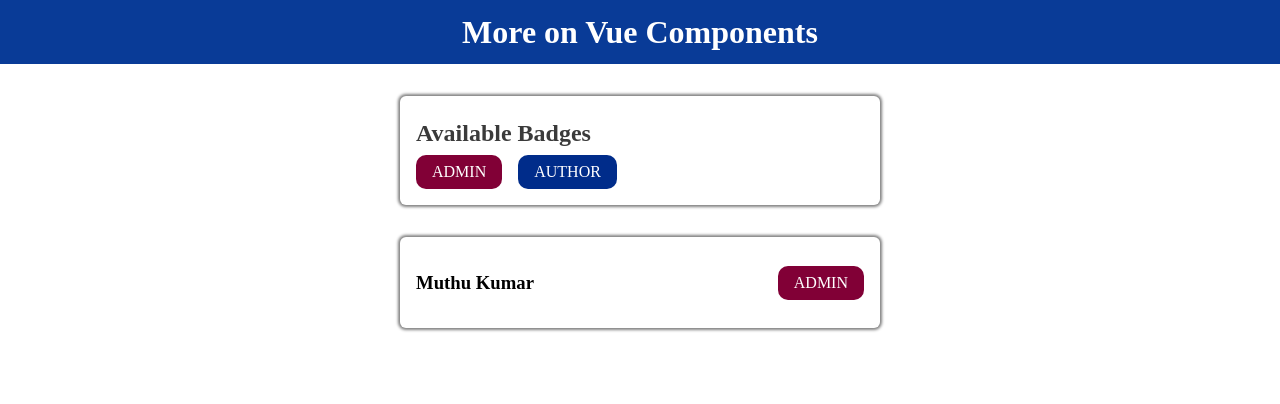
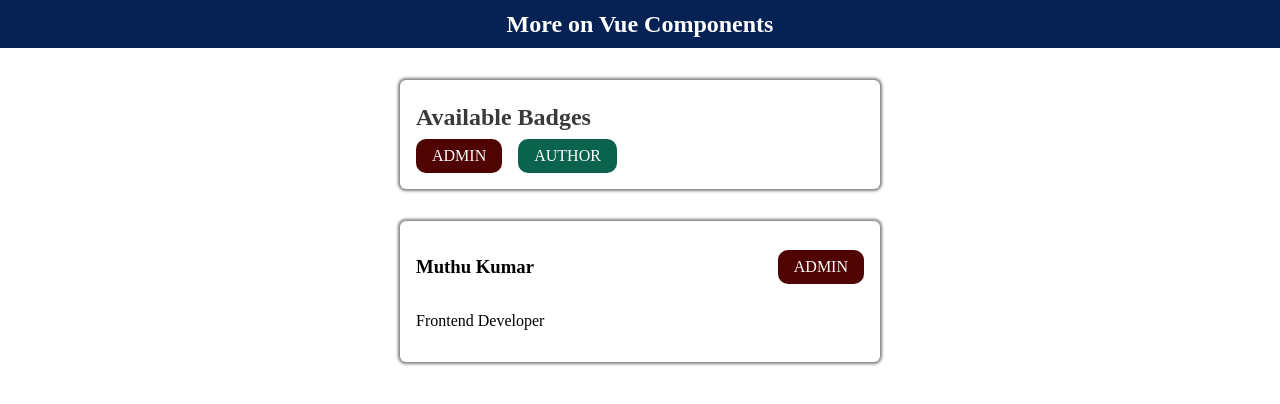
Before and after one commit to mk-tdev/Vue, a Vue app in the folder more-into-components/: page / in a window 1280 px wide. Shown: the top 404 px of the page. Built offline with nearby package versions, Linux system fonts and the light colour scheme.

Commit message:
=more-into-components

```diff
--- a/more-into-components/src/App.vue
+++ b/more-into-components/src/App.vue
@@ -1,20 +1,29 @@
 <template>
   <div>
-    <the-header></the-header>
-    <badge-list></badge-list>
+    <TheHeader />
 
-    <user-info
+    <BadgeList />
+
+    <UserInfo
       :full-name="activeUser.name"
       :role="activeUser.role"
       :info-text="activeUser.description"
-    >
-    </user-info>
+    ></UserInfo>
   </div>
 </template>
 
 <script>
+import TheHeader from "./components/Header.vue";
+import UserInfo from "./components/UserInfo.vue";
+import BadgeList from "./components/BadgeList.vue";
+
 export default {
   name: "App",
+  components: {
+    TheHeader,
+    UserInfo,
+    BadgeList,
+  },
   data() {
     return {
       activeUser: {
--- a/more-into-components/src/components/BaseBadge.vue
+++ b/more-into-components/src/components/BaseBadge.vue
@@ -28,12 +28,12 @@ export default {
   color: #333;
 }
 .badge--admin {
-  background-color: #810036;
+  background-color: #500303;
   color: white;
 }
 
 .badge--author {
-  background-color: #002c8a;
+  background-color: #0a634c;
   color: white;
 }
 </style>
--- a/more-into-components/src/components/Header.vue
+++ b/more-into-components/src/components/Header.vue
@@ -1,6 +1,6 @@
 <template>
   <header>
-    <h1>More on Vue Components</h1>
+    <h2>More on Vue Components</h2>
   </header>
 </template>
 
@@ -11,14 +11,14 @@ export default {};
 <style>
 header {
   width: 100%;
-  height: 4rem;
+  height: 3rem;
   display: flex;
   justify-content: center;
   align-items: center;
-  background-color: #093b97;
+  background-color: #062153;
 }
 
-header h1 {
+header h2 {
   color: white;
   margin: 0;
 }
--- a/more-into-components/src/components/UserInfo.vue
+++ b/more-into-components/src/components/UserInfo.vue
@@ -5,6 +5,7 @@
 
       <base-badge :type="role" :caption="role.toUpperCase()"></base-badge>
     </div>
+    <p>{{ infoText }}</p>
   </section>
 </template>
 
```
Also changed, not shown: more-into-components/src/main.js (+6 -6 lines).
